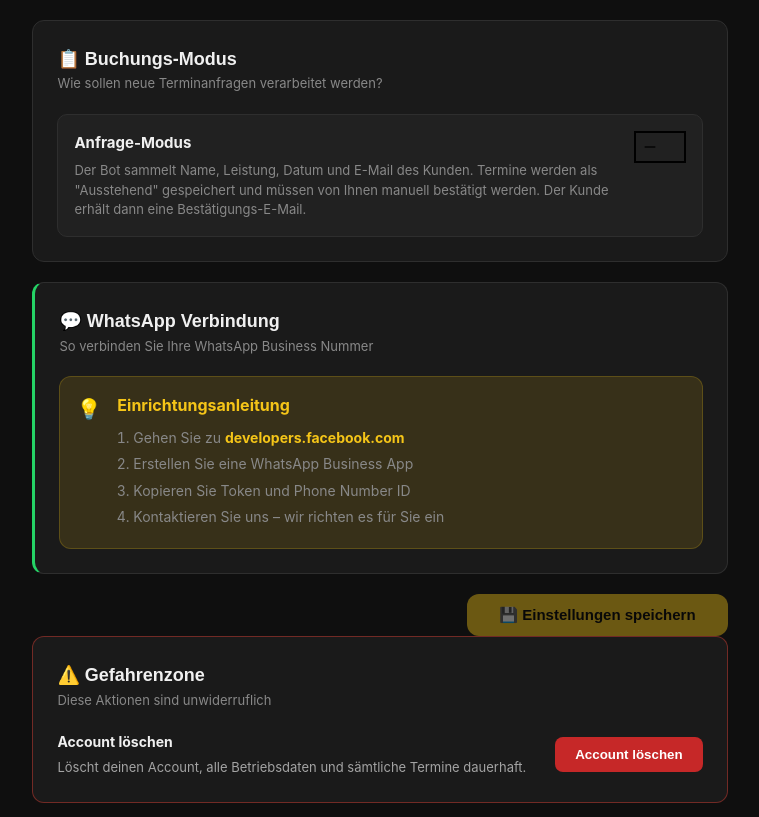
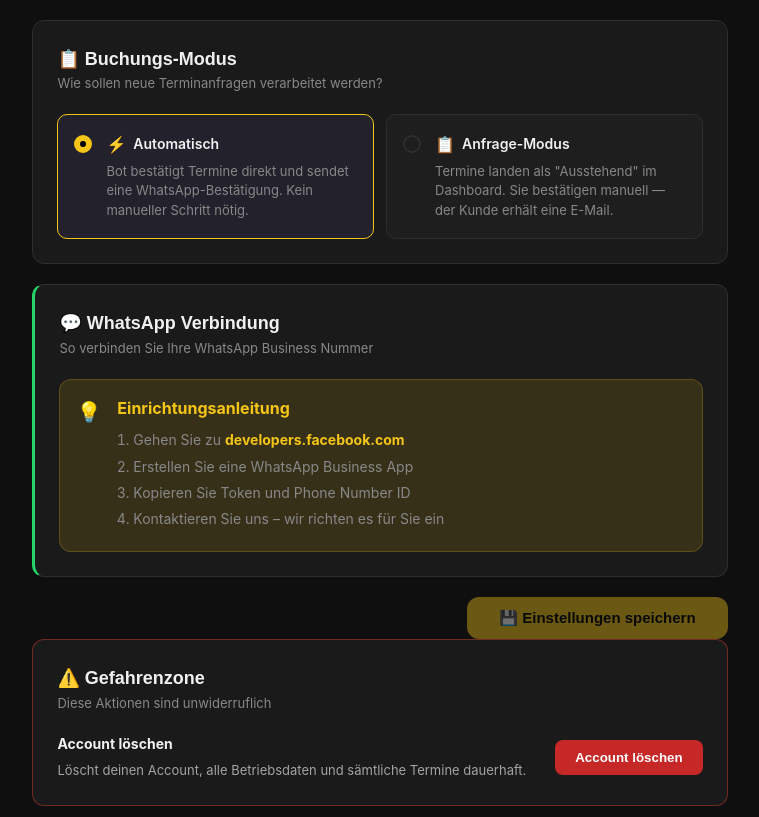
Before and after one commit to LukasBoerger/handwerkbot-frontend, an Angular app: page /settings in a window 1280 px wide. Shown: the part 2281-3098 px from the top of the page, without its empty margins (260-1019 px from the left). Built offline with nearby package versions, Linux system fonts and the light colour scheme; no server answers; sample sign-in values are in the browser's storage.

Commit message:
anpassung settings

```diff
--- a/src/app/pages/settings/settings.html
+++ b/src/app/pages/settings/settings.html
@@ -219,12 +219,35 @@
           <mat-card-subtitle>Wie sollen neue Terminanfragen verarbeitet werden?</mat-card-subtitle>
         </mat-card-header>
         <mat-card-content>
-          <div class="mode-toggle-row">
-            <div class="mode-info">
-              <strong>Anfrage-Modus</strong>
-              <span>Der Bot sammelt Name, Leistung, Datum und E-Mail des Kunden. Termine werden als "Ausstehend" gespeichert und müssen von Ihnen manuell bestätigt werden. Der Kunde erhält dann eine Bestätigungs-E-Mail.</span>
+          <div class="mode-cards">
+            <div class="mode-card"
+                 [class.mode-card--active]="!form.get('requestMode')?.value"
+                 (click)="form.get('requestMode')?.setValue(false)"
+                 role="radio"
+                 [attr.aria-checked]="!form.get('requestMode')?.value">
+              <div class="mode-card__indicator"></div>
+              <div class="mode-card__body">
+                <div class="mode-card__title">
+                  <span class="mode-card__icon">⚡</span>
+                  Automatisch
+                </div>
+                <span class="mode-card__desc">Bot bestätigt Termine direkt und sendet eine WhatsApp-Bestätigung. Kein manueller Schritt nötig.</span>
+              </div>
             </div>
-            <mat-slide-toggle formControlName="requestMode" color="accent" aria-label="Anfrage-Modus aktivieren"></mat-slide-toggle>
+            <div class="mode-card"
+                 [class.mode-card--active]="form.get('requestMode')?.value"
+                 (click)="form.get('requestMode')?.setValue(true)"
+                 role="radio"
+                 [attr.aria-checked]="form.get('requestMode')?.value">
+              <div class="mode-card__indicator"></div>
+              <div class="mode-card__body">
+                <div class="mode-card__title">
+                  <span class="mode-card__icon">📋</span>
+                  Anfrage-Modus
+                </div>
+                <span class="mode-card__desc">Termine landen als "Ausstehend" im Dashboard. Sie bestätigen manuell — der Kunde erhält eine E-Mail.</span>
+              </div>
+            </div>
           </div>
           @if (form.get('requestMode')?.value) {
             <div class="mode-hint">
--- a/src/app/pages/settings/settings.scss
+++ b/src/app/pages/settings/settings.scss
@@ -565,32 +565,94 @@
 }
 
 // Buchungs-Modus
-.mode-toggle-row {
+.mode-cards {
+  display: grid;
+  grid-template-columns: 1fr 1fr;
+  gap: 12px;
+
+  @media (max-width: 600px) { grid-template-columns: 1fr; }
+}
+
+.mode-card {
   display: flex;
   align-items: flex-start;
-  justify-content: space-between;
-  gap: 24px;
-  padding: 16px;
-  background: rgba(255, 255, 255, 0.03);
+  gap: 14px;
+  padding: 18px 16px;
   border: 1px solid var(--border);
   border-radius: 10px;
-}
+  background: rgba(255, 255, 255, 0.02);
+  cursor: pointer;
+  transition: border-color 0.2s, background 0.2s;
+  user-select: none;
 
-.mode-info {
-  display: flex;
-  flex-direction: column;
-  gap: 6px;
-
-  strong {
-    color: var(--text);
-    font-size: 15px;
+  &:hover {
+    border-color: rgba(124, 110, 255, 0.35);
+    background: rgba(124, 110, 255, 0.04);
   }
 
-  span {
+  &--active {
+    border-color: var(--accent);
+    background: rgba(124, 110, 255, 0.08);
+
+    .mode-card__indicator {
+      border-color: var(--accent);
+      background: var(--accent);
+
+      &::after {
+        opacity: 1;
+        transform: scale(1);
+      }
+    }
+  }
+
+  &__indicator {
+    flex-shrink: 0;
+    width: 18px;
+    height: 18px;
+    border-radius: 50%;
+    border: 2px solid var(--border);
+    background: transparent;
+    margin-top: 2px;
+    transition: all 0.2s;
+    position: relative;
+    display: flex;
+    align-items: center;
+    justify-content: center;
+
+    &::after {
+      content: '';
+      width: 6px;
+      height: 6px;
+      border-radius: 50%;
+      background: #000;
+      opacity: 0;
+      transform: scale(0.4);
+      transition: opacity 0.15s, transform 0.15s;
+    }
+  }
+
+  &__body {
+    display: flex;
+    flex-direction: column;
+    gap: 6px;
+    flex: 1;
+  }
+
+  &__title {
+    display: flex;
+    align-items: center;
+    gap: 7px;
+    font-size: 14px;
+    font-weight: 600;
+    color: var(--text);
+  }
+
+  &__icon { font-size: 16px; line-height: 1; }
+
+  &__desc {
     color: var(--text-muted);
     font-size: 13px;
     line-height: 1.5;
-    max-width: 560px;
   }
 }
 
```
